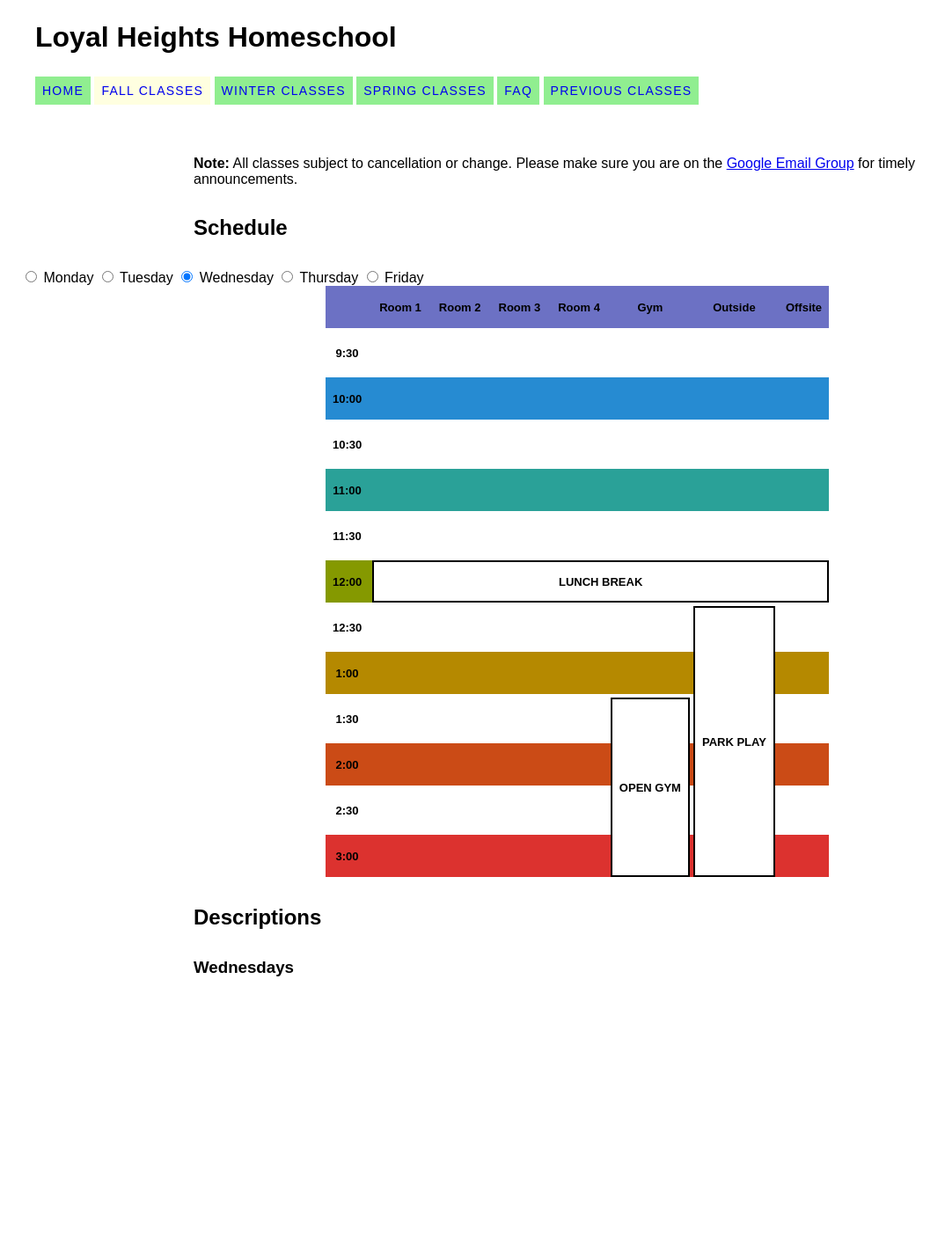
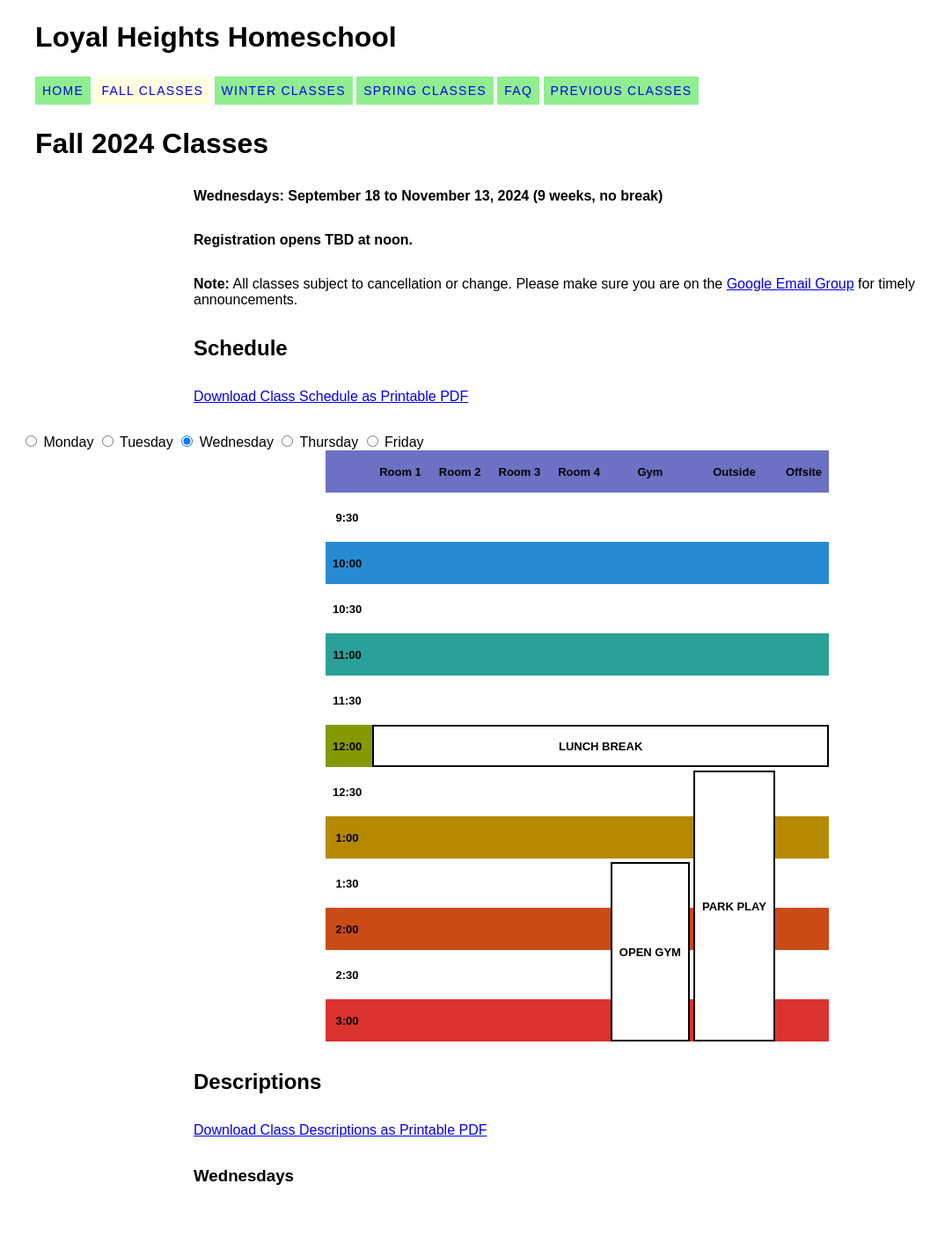
Before and after one commit to loyalheightshomeschool/loyalheightshomeschool.github.io, a Jekyll site: the page built from _quarters/2024-fall.html, in a window 1280 px wide. Shown: the whole page at 88% size, without its empty margins (0-1074 px from the left). Built offline with Jekyll 4.4.1, drawn with Linux system fonts in a browser that asks for light colours; before the commit the page ends 1167 px from its top, so only the background shows below that.

Commit message:
Update 2024-fall.html

```diff
--- a/_quarters/2024-fall.html
+++ b/_quarters/2024-fall.html
@@ -1,7 +1,7 @@
 ---
 title: 'Fall 2024 Classes'
 register: 'TBD'
-dates: 'September 18 to November 13, 2024 (9 weeks, no break)
+dates: 'September 18 to November 13, 2024 (9 weeks, no break)'
 schedule: '/assets/pdfs/lhh-fall-2024-class-schedule.pdf'
 descriptions: '/assets/pdfs/lhh-fall-2024-class-descriptions.pdf'
 data: '2024 Fall'
```
